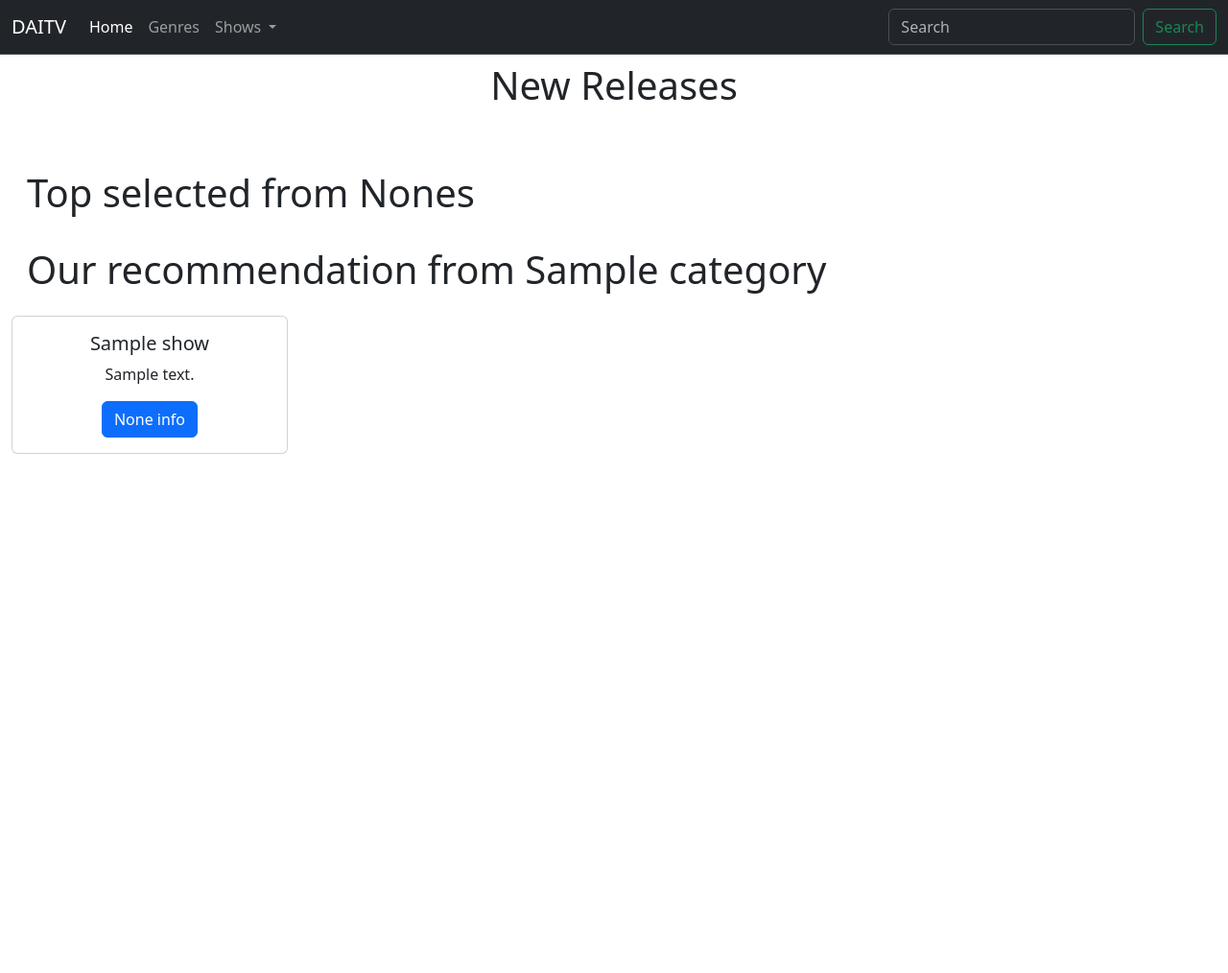
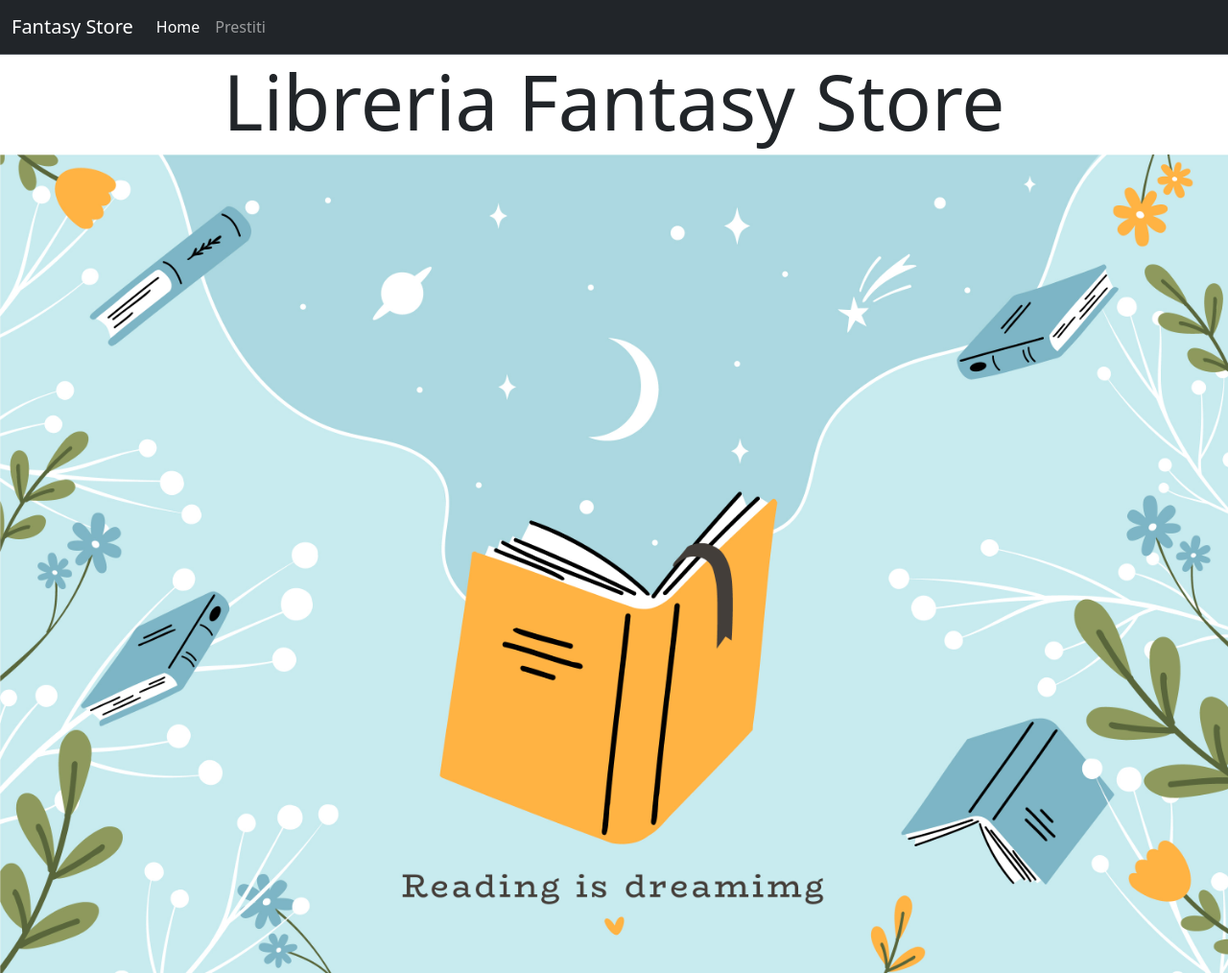
Before and after one commit to benaversano98/projectLibreria, a Flask app: page / in a window 1280 px wide. Shown: the whole page at 96% size. Before the commit the page ends 473 px from the top, so only its background shows below. Run offline with Flask 3, Linux system fonts and the light colour scheme; tables that the repository leaves empty or names only in its code hold one stand-in row (values such as "Sample post").

Commit message:
Update Benedetta

```diff
--- a/bookstodb/Webapp/base.py
+++ b/bookstodb/Webapp/base.py
@@ -8,9 +8,13 @@ db_config = {
     'host': 'localhost',
     'user': 'root',
     'password': '',
-    'database': 'testdb'}
+    'database': 'Libreria_Gruppo3'}
+
+
 def create_db_connection():
     return mysql.connector.connect(**db_config)
+
+
 # Funzione per eseguire query SQL
 def execute_query(query, params=None, dictionary=True):
     connection = create_db_connection()
@@ -23,73 +27,84 @@ def execute_query(query, params=None, dictionary=True):
     else:
         cursor.execute(query)
     result = cursor.fetchall()
+    connection.commit()
     cursor.close()
     connection.close()
     return result
 
+
 ################################ HOME HOME HOME HOME HOME HOME HOME HOME HOME HOME HOME  ##############################
 @app.route("/")
 def homepage():
-    ### NEW RELEASES ###
-    new_releases = {6: "https://www.liberta.it/wp-content/uploads/2021/10/midnight-mass-copertina-1232.jpg",
-                    1291: 'https://images.squarespace-cdn.com/content/v1/57a21fc59de4bb8f9ae746d6/1613771670035-HKX2DZCQ2OWVJFSFWAH0/I+Care+A+lot_horizontal.jpg?format=1500w',
-                    110: 'https://miro.medium.com/v2/resize:fit:1200/1*o3V9Pg__yNYc1FwJI-Yszg.jpeg'}
+    # ### NEW RELEASES ###
+    # new_releases = {6: "https://www.liberta.it/wp-content/uploads/2021/10/midnight-mass-copertina-1232.jpg",
+    #                 1291: 'https://images.squarespace-cdn.com/content/v1/57a21fc59de4bb8f9ae746d6/1613771670035-HKX2DZCQ2OWVJFSFWAH0/I+Care+A+lot_horizontal.jpg?format=1500w',
+    #                 110: 'https://miro.medium.com/v2/resize:fit:1200/1*o3V9Pg__yNYc1FwJI-Yszg.jpeg'}
+    #
+    # query_nr = f'SELECT show_id, type, title, duration FROM `shows` WHERE show_id IN {tuple(new_releases.keys())};'
+    # carousel = execute_query(query_nr)
+    # for elem in carousel:
+    #     elem.update({'src': new_releases[elem['show_id']]})
+    #
+    # ### TOP SELECT ###
+    # query_tst = "SELECT type FROM `shows` GROUP BY type ORDER BY RAND() LIMIT 1;"
+    # top_selected_type = execute_query(query_tst)[0]['type']
+    # query_tsc = f"""
+    # SELECT shows.show_id, shows.title, shows.rating,
+    # GROUP_CONCAT(DISTINCT categories.category_name SEPARATOR ', ') AS 'categories'
+    # FROM shows JOIN showcategories JOIN categories
+    # ON shows.show_id = showcategories.show_id AND showcategories.category_id = categories.category_id
+    # WHERE shows.type = '{top_selected_type}' GROUP BY shows.show_id ORDER BY RAND() LIMIT 4;
+    # """
+    # top_selected_content = execute_query(query_tsc)
+    #
+    # ### OUR RECOMENDATION ###
+    # query_rgt = "SELECT * FROM `categories` ORDER BY RAND() LIMIT 1;"
+    # recomendation_genre = execute_query(query_rgt)
+    # query_rgc = f"""
+    # SELECT shows.show_id, shows.title, shows.rating, shows.description, shows.type
+    # FROM shows JOIN showcategories JOIN categories
+    # ON shows.show_id = showcategories.show_id AND showcategories.category_id = categories.category_id
+    # WHERE categories.category_id = {recomendation_genre[0]['category_id']}
+    # ORDER BY RAND() LIMIT 4;
+    # """
+    # recomendation_content = execute_query(query_rgc)
+    #
+    # ### RENDER ####
+    # content = {"carousel": carousel, "tst": top_selected_type, 'tsc': top_selected_content, "rg": recomendation_genre, "rc": recomendation_content}
+    return render_template("home.html")
 
-    query_nr = f'SELECT show_id, type, title, duration FROM `shows` WHERE show_id IN {tuple(new_releases.keys())};'
-    carousel = execute_query(query_nr)
-    for elem in carousel:
-        elem.update({'src': new_releases[elem['show_id']]})
-
-    ### TOP SELECT ###
-    query_tst = "SELECT type FROM `shows` GROUP BY type ORDER BY RAND() LIMIT 1;"
-    top_selected_type = execute_query(query_tst)[0]['type']
-    query_tsc = f"""
-    SELECT shows.show_id, shows.title, shows.rating,
-    GROUP_CONCAT(DISTINCT categories.category_name SEPARATOR ', ') AS 'categories'
-    FROM shows JOIN showcategories JOIN categories
-    ON shows.show_id = showcategories.show_id AND showcategories.category_id = categories.category_id
-    WHERE shows.type = '{top_selected_type}' GROUP BY shows.show_id ORDER BY RAND() LIMIT 4;
-    """
-    top_selected_content = execute_query(query_tsc)
-
-    ### OUR RECOMENDATION ###
-    query_rgt = "SELECT * FROM `categories` ORDER BY RAND() LIMIT 1;"
-    recomendation_genre = execute_query(query_rgt)
-    query_rgc = f"""
-    SELECT shows.show_id, shows.title, shows.rating, shows.description, shows.type
-    FROM shows JOIN showcategories JOIN categories
-    ON shows.show_id = showcategories.show_id AND showcategories.category_id = categories.category_id
-    WHERE categories.category_id = {recomendation_genre[0]['category_id']}
-    ORDER BY RAND() LIMIT 4;
-    """
-    recomendation_content = execute_query(query_rgc)
-
-    ### RENDER ####
-    content = {"carousel": carousel, "tst": top_selected_type, 'tsc': top_selected_content, "rg": recomendation_genre, "rc": recomendation_content}
-    return render_template("home.html", content=content)
 
 ################################ GENRES GENRES GENRES GENRES GENRES GENRES GENRES GENRES GENRES #######################
-@app.route("/api/genres")
-def api_genres():
-    query_lg = 'SELECT * FROM CATEGORIES'
-    list_genres = execute_query(query_lg)
-    return jsonify(list_genres)
+@app.route("/api/books")
+def api_books():
+    query_lg = 'SELECT * FROM books'
+    list_books = execute_query(query_lg)
+    return jsonify(list_books)
 
-@app.route("/genres")
-def genres():
-    query_lg = 'SELECT * FROM CATEGORIES ORDER BY RAND()'
-    list_genres = execute_query(query_lg)
-    for genre in list_genres:
-        query_gc = f"""
-    SELECT shows.show_id, shows.title, shows.rating, shows.description, shows.type
-    FROM shows JOIN showcategories JOIN categories
-    ON shows.show_id = showcategories.show_id AND showcategories.category_id = categories.category_id
-    WHERE categories.category_id = {genre['category_id']} ORDER BY RAND() LIMIT 3;
+@app.route("/api/users")
+def api_users():
+    query_lg = 'SELECT * FROM users'
+    list_users = execute_query(query_lg)
+    return jsonify(list_users)
+
+@app.route("/api/loan")
+def api_loan():
+    query_lg = 'SELECT * FROM loan'
+    list_loan = execute_query(query_lg)
+    return jsonify(list_loan)
+
+@app.route("/loan")
+def loan():
+    query = """
+    SELECT users.name, GROUP_CONCAT(books.title SEPARATOR ", ") AS title, GROUP_CONCAT(loan.date_of_loan SEPARATOR ", ") AS date_loan
+    FROM loan JOIN users JOIN books
+    ON loan.book_id = books.id AND loan.user_id=users.id
+    GROUP BY users.name;
     """
-        genre['content'] = execute_query(query_gc)
-
-    return render_template('genres.html', list_genres=list_genres)
-
+    list_loan = execute_query(query)
+    # return jsonify(list_loan)
+    return render_template("prestiti.html", list_loan=list_loan)
 
 if __name__ == '__main__':
     app.run(debug=True)
--- a/bookstodb/Webapp/templates/home.html
+++ b/bookstodb/Webapp/templates/home.html
@@ -3,7 +3,7 @@
 <head>
     <meta charset="utf-8">
     <meta name="viewport" content="width=device-width, initial-scale=1">
-    <title>DAITV - home</title>
+    <title>Fantasy Store - Home </title>
     <link href="https://cdn.jsdelivr.net/npm/bootstrap@5.3.2/dist/css/bootstrap.min.css" rel="stylesheet"
           integrity="sha384-T3c6CoIi6uLrA9TneNEoa7RxnatzjcDSCmG1MXxSR1GAsXEV/Dwwykc2MPK8M2HN" crossorigin="anonymous">
 </head>
@@ -13,7 +13,7 @@ NAVBAR
 -->
 <nav class="navbar navbar-expand-lg bg-dark border-bottom border-body" data-bs-theme="dark">
     <div class="container-fluid">
-        <a class="navbar-brand" href="#">DAITV</a>
+        <a class="navbar-brand" href="#">Fantasy Store</a>
         <button class="navbar-toggler" type="button" data-bs-toggle="collapse" data-bs-target="#navbarSupportedContent"
                 aria-controls="navbarSupportedContent" aria-expanded="false" aria-label="Toggle navigation">
             <span class="navbar-toggler-icon"></span>
@@ -24,103 +24,23 @@ NAVBAR
                     <a class="nav-link active" aria-current="page" href="/">Home</a>
                 </li>
                 <li class="nav-item">
-                    <a class="nav-link" href="/genres">Genres</a>
+                    <a class="nav-link" href="/loan">Prestiti</a>
                 </li>
-                <li class="nav-item dropdown">
-                    <a class="nav-link dropdown-toggle" href="#" role="button" data-bs-toggle="dropdown"
-                       aria-expanded="false">
-                        Shows
-                    </a>
-                    <ul class="dropdown-menu">
-                        <li><a class="dropdown-item" href="#">Movies</a></li>
-                        <li><a class="dropdown-item" href="#">Tv Shows</a></li>
-                    </ul>
             </ul>
-            <form class="d-flex" role="search">
-                <input class="form-control me-2" type="search" placeholder="Search" aria-label="Search">
-                <button class="btn btn-outline-success" type="submit">Search</button>
-            </form>
         </div>
     </div>
 </nav>
 <!--
 NEW RELEASES
 -->
-<div class="container-fluid text-center p-2">
-    <h1>New Releases</h1>
-</div>
+<h1 class="display-1 text-center">Libreria Fantasy Store</h1>
+
 <!--
-CAROUSEL
+IMAGE
 -->
-<div id="carouselExampleAutoplaying" class="carousel slide" data-bs-ride="carousel">
-    <div class="carousel-inner">
-        {% for elem in content.carousel %}
-        <div class="carousel-item {% if loop.index == 1 %} active {% endif %}" data-bs-interval="4000">
-            <img src="{{ elem.src}}" class="d-block w-100" alt="{{ elem.title}}">
-            <div class="carousel-caption d-none d-md-block">
-                <h3 class="text-light">{{ elem.type}}</h3>
-                {% if "min" in elem.duration %}
-                <p>Duration: {{ elem.duration}}</p>
-                {% else %}
-                <p>{{ elem.duration}} available</p>
-                {% endif %}
-            </div>
-        </div>
-        {% endfor %}
-    </div>
-    <button class="carousel-control-prev" type="button" data-bs-target="#carouselExampleAutoplaying"
-            data-bs-slide="prev">
-        <span class="carousel-control-prev-icon" aria-hidden="true"></span>
-        <span class="visually-hidden">Previous</span>
-    </button>
-    <button class="carousel-control-next" type="button" data-bs-target="#carouselExampleAutoplaying"
-            data-bs-slide="next">
-        <span class="carousel-control-next-icon" aria-hidden="true"></span>
-        <span class="visually-hidden">Next</span>
-    </button>
-</div>
-<!--
-TOP SELECTED
--->
-<div class="container-fluid text-center">
-    <h1 class="text-start pt-5 pb-2 px-3">Top selected from {{ content.tst}}s</h1>
-    <div class="row">
-        {% for elem in content.tsc %}
-        <div class="col pb-5">
-            <div class="card" style="width: 18rem;">
-                <div class="card-body">
-                    <h5 class="card-title">{{ elem.title }}</h5>
-                    <p class="card-text">{{ elem.categories}}.</p>
-                    <a href="#" class="btn btn-primary">All info</a>
-                </div>
-            </div>
-        </div>
-        {% endfor %}
-    </div>
-</div>
-</div>
-<!--
-OUR RECOMENDATION
--->
-<div class="container-fluid text-center">
-    <h1 class="text-start p-3">Our recommendation from {{content.rg.0.category_name}}</h1>
-    <div class="row">
-        {% for elem in content.rc %}
-        <div class="col pb-5">
-            <div class="card" style="width: 18rem;">
-                <div class="card-body">
-                    <h5 class="card-title">{{ elem.title }}</h5>
-                    <p class="card-text">{{ elem.description}}</p>
-                    <a href="#" class="btn btn-primary">{{elem.type}} info</a>
-                </div>
-            </div>
-        </div>
-        {% endfor %}
-    </div>
-</div>
-</div>
-
-
+<!-- Background image -->
+<img src="static\book_background.jpg" class="img-fluid" alt="book">
+<!-- Background image -->
 <script src="https://cdn.jsdelivr.net/npm/bootstrap@5.3.2/dist/js/bootstrap.bundle.min.js"
         integrity="sha384-C6RzsynM9kWDrMNeT87bh95OGNyZPhcTNXj1NW7RuBCsyN/o0jlpcV8Qyq46cDfL"
         crossorigin="anonymous"></script>
```
Also changed, not shown: bookstodb/Webapp/templates/prestiti.html (+48 -2 lines), bookstodb/Webapp/static/book_background.jpg (added).
